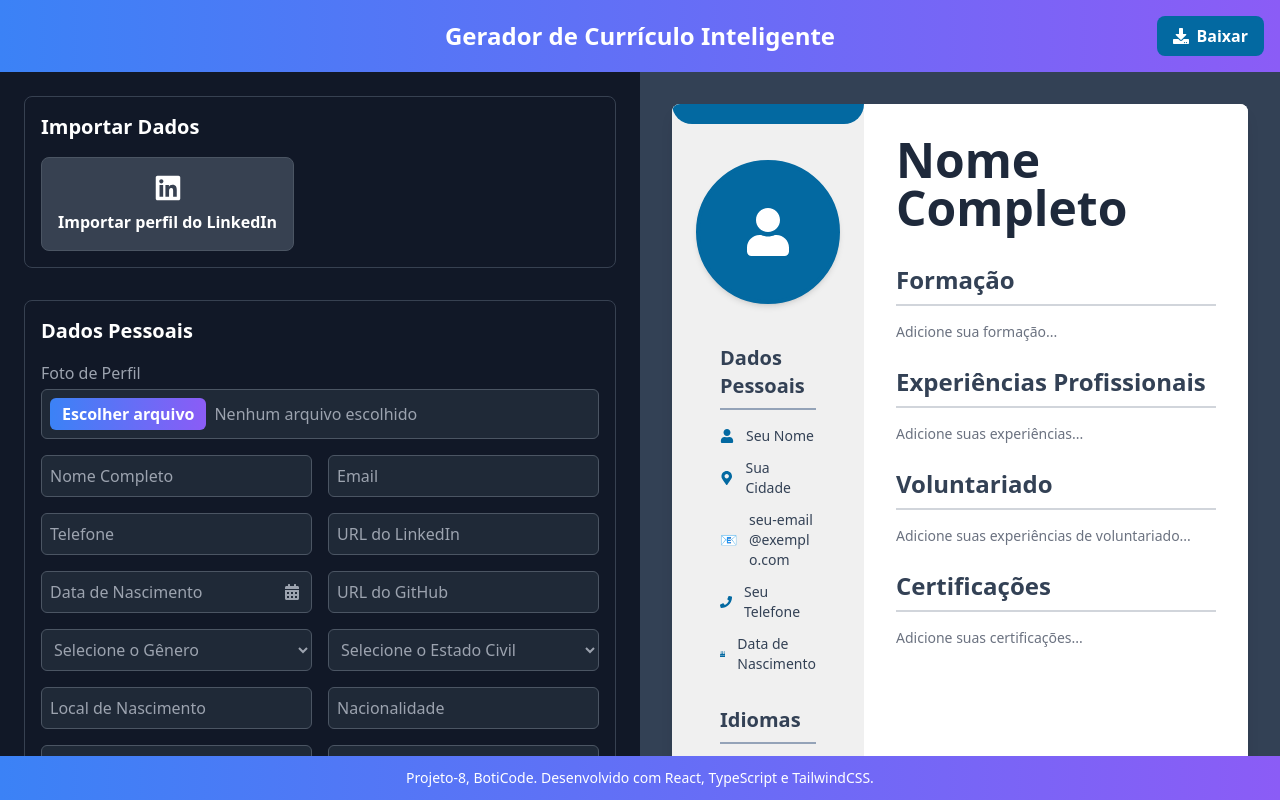
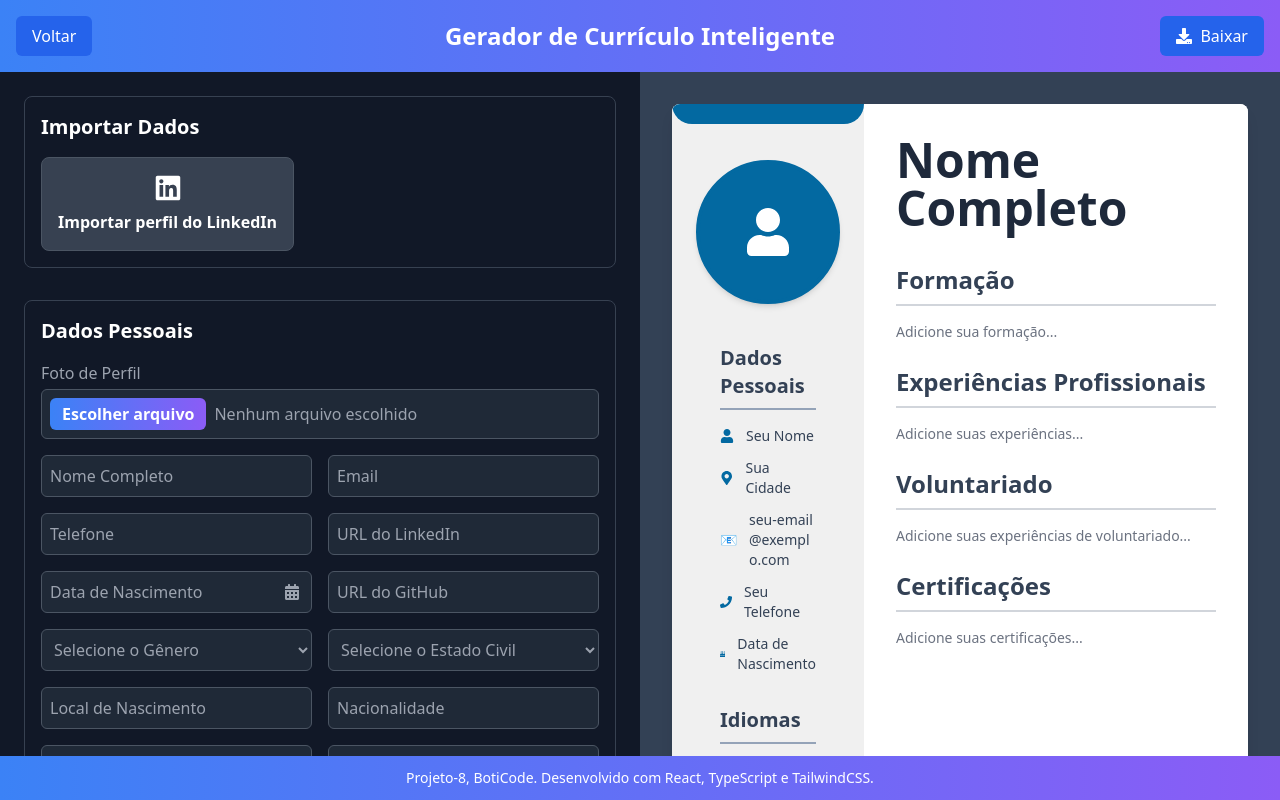
Before and after one commit to rayssalvex/Projeto_8, a React (Vite) app: page / in a window 1280 px wide. Both pictures are taken after a click on the button "Começar a Criar →". Built offline with nearby package versions, Linux system fonts and the light colour scheme.

Commit message:
Add 'Voltar' button to Navbar with onBack handler
Introduces an 'onBack' prop to the Navbar component and adds a 'Voltar' button that triggers the handler. Updates App.tsx to pass the handler, allowing navigation control from the Navbar.

```diff
--- a/src/App.tsx
+++ b/src/App.tsx
@@ -8,6 +8,10 @@ import { ResumeData } from "./types";
 
 function App() {
   const [showEditor, setShowEditor] = useState(false);
+
+  const handleBack = () => {
+    setShowEditor(false);
+  };
 
   const [resumeData, setResumeData] = useState<ResumeData>({
     personalInfo: {
@@ -39,8 +43,9 @@ function App() {
 
   return (
     <div className="flex flex-col h-screen bg-gray-900">
+
       <div className="print:hidden">
-        <Navbar />
+        <Navbar onBack={handleBack} />
       </div>
 
       <main className="flex flex-1 overflow-hidden">
--- a/src/components/Navbar.tsx
+++ b/src/components/Navbar.tsx
@@ -1,15 +1,28 @@
 import React from 'react';
 import { FaDownload } from 'react-icons/fa';
 
-const Navbar: React.FC = () => {
+// Define o tipo das props que o componente Navbar vai receber
+interface NavbarProps {
+  onBack: () => void;
+}
 
+// Desestrutura a propriedade 'onBack' que é passada para o componente
+const Navbar: React.FC<NavbarProps> = ({ onBack }) => {
   const handleDownload = () => {
     window.print();
   };
 
   return (
     <nav className="bg-gradient-custom p-4 shadow-lg flex justify-between items-center">
-      <div className="w-24"></div>
+      <div className="w-24">
+        {/*Adicionado o 'onBack' button */}
+        <button
+          onClick={onBack}
+          className="px-4 py-2 rounded-md bg-blue-600 hover:bg-blue-700 transition-colors duration-200 text-white"
+        >
+          Voltar
+        </button>
+      </div>
 
       <h1 className="text-2xl font-bold text-white text-center">
         Gerador de Currículo Inteligente
@@ -18,8 +31,7 @@ const Navbar: React.FC = () => {
       <div className="w-24 flex justify-end">
         <button
           onClick={handleDownload}
-         className="flex items-center gap-2 bg-sky-700 hover:opacity-90 text-white font-semibold py-2 px-4 rounded-lg transition-opacity duration-200"
-        >
+          className="px-4 py-2 rounded-md bg-blue-600 hover:bg-blue-700 transition-colors duration-200 text-white flex items-center gap-2">
           <FaDownload />
           <span>Baixar</span>
         </button>
```
